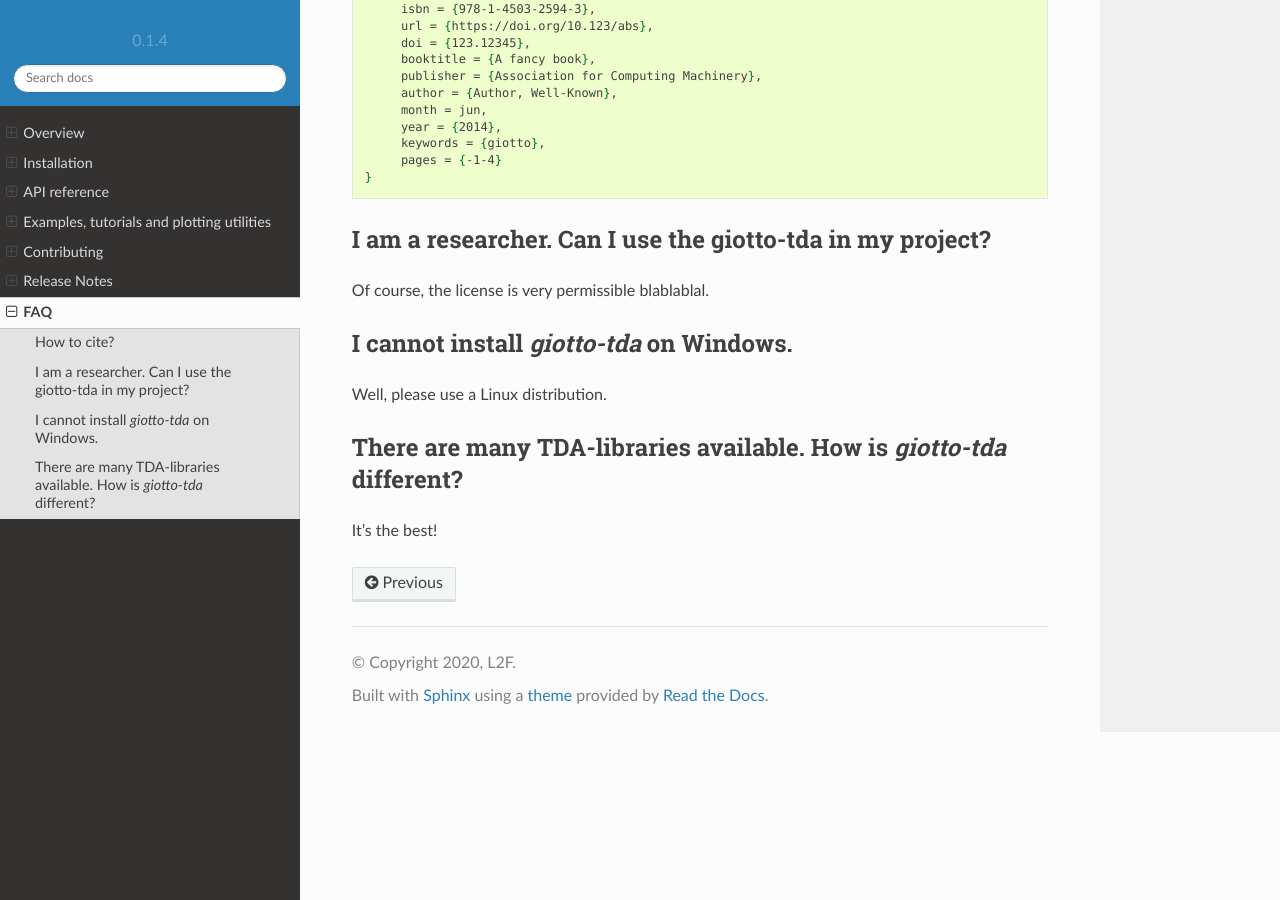
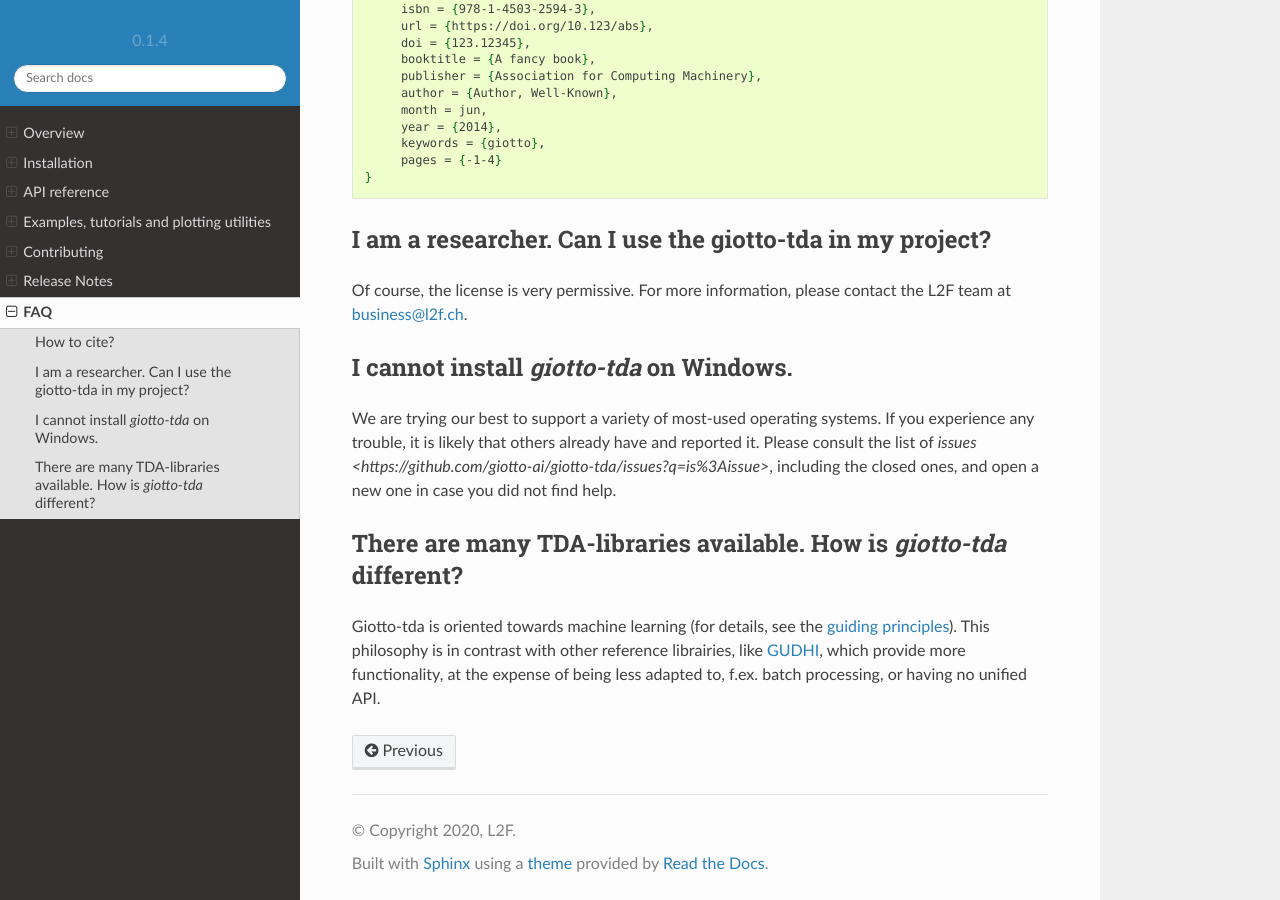
Before and after one commit to giotto-ai/giotto-tda, a Sphinx documentation site: the page built from doc/faq.rst, in a window 1280 px wide and 900 px high, scrolled down 362 px. Built offline with Sphinx 7.4.7 and the Read the Docs theme 2.0.0, drawn with Linux system fonts in a browser that asks for light colours; pages that are not in the unit, such as notebooks, are missing from menus; comment, search, counter and statistics services are not loaded; the version number is read from the project's files by our own code.

Commit message:
Modify the faq to something more official

```diff
--- a/doc/faq.rst
+++ b/doc/faq.rst
@@ -30,14 +30,20 @@ Cite the paper!
 I am a researcher. Can I use the giotto-tda in my project?
 ----------------------------------------------------------
 
-Of course, the license is very permissible blablablal.
+Of course, the license is very permissive. For more information, please contact the L2F team at
+business@l2f.ch.
 
 I cannot install `giotto-tda` on Windows.
 -----------------------------------------
 
-Well, please use a Linux distribution.
+We are trying our best to support a variety of most-used operating systems.
+If you experience any trouble, it is likely that others already have and reported it.
+Please consult the list of `issues <https://github.com/giotto-ai/giotto-tda/issues?q=is%3Aissue>`,
+including the closed ones, and open a new one in case you did not find help.
 
 There are many TDA-libraries available. How is `giotto-tda` different?
 ----------------------------------------------------------------------
 
-It's the best!
+Giotto-tda is oriented towards machine learning (for details, see the :ref:`guiding principles <guiding_principles>`).
+This philosophy is in contrast with other reference librairies, like `GUDHI <https://gudhi.inria.fr/doc/latest/index.html>`_,
+which provide more functionality, at the expense of being less adapted to, f.ex. batch processing, or having no unified API.
--- a/doc/library.rst
+++ b/doc/library.rst
@@ -9,6 +9,8 @@ Giotto-tda is a high performance topological machine learning toolbox in Python
 scikit-learn and is distributed under the GNU AGPLv3 license. It is part of the `Giotto <https://github.com/giotto-ai>`_ family of open-source projects.
 
 **Read our paper on arXiv!**
+
+.. _guiding_principles:
 
 ******************
 Guiding principles
```
